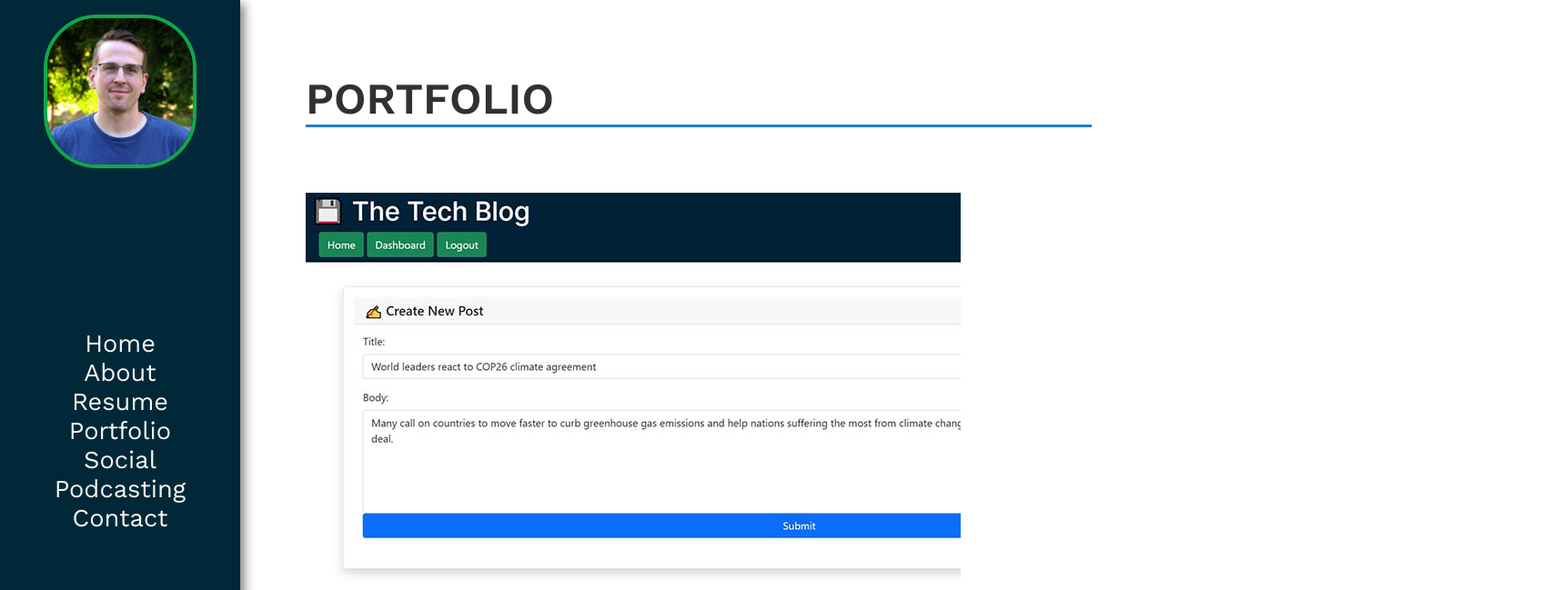
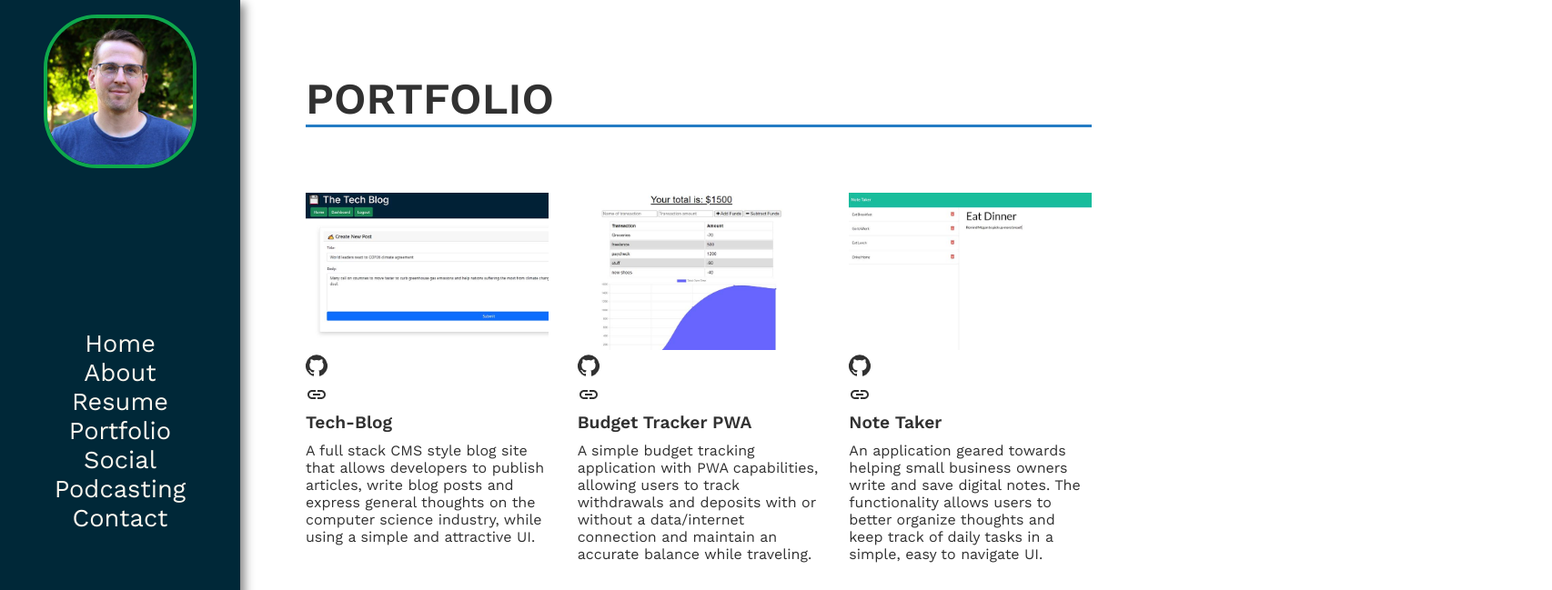
Before and after one commit to willdarkins/portfolio_darkins, a React (Create React App) app: page /portfolio in a window 1280 px wide. Shown: the top 649 px of the page at 91% size, 1706 px wide, since content can reach past the window. Built offline with nearby package versions, Linux system fonts and the light colour scheme; a web font is replaced by a local one.

Commit message:
created grid styles for portfolio images and and added icons... now need to figure out other sytling

```diff
--- a/src/Components/Menu.js
+++ b/src/Components/Menu.js
@@ -4,9 +4,20 @@ import GitHubIcon from '@material-ui/icons/GitHub'
 import LinkIcon from '@mui/icons-material/Link';
 
 const MenuStyles = styled.div`
-
+    color: var(--font-dark);
+    display: grid;
+    grid-template-columns: repeat(3, 1fr);
+    grid-gap: 2rem;
+    .grid-item{
+        .portfolio-content{
+            display: block;
+            position: relative;
+            img{
+                width: 100%;
+            }
+        }
+    }
 `
-
 function Menu({ menuItem }) {
     return (
         <MenuStyles>
```
